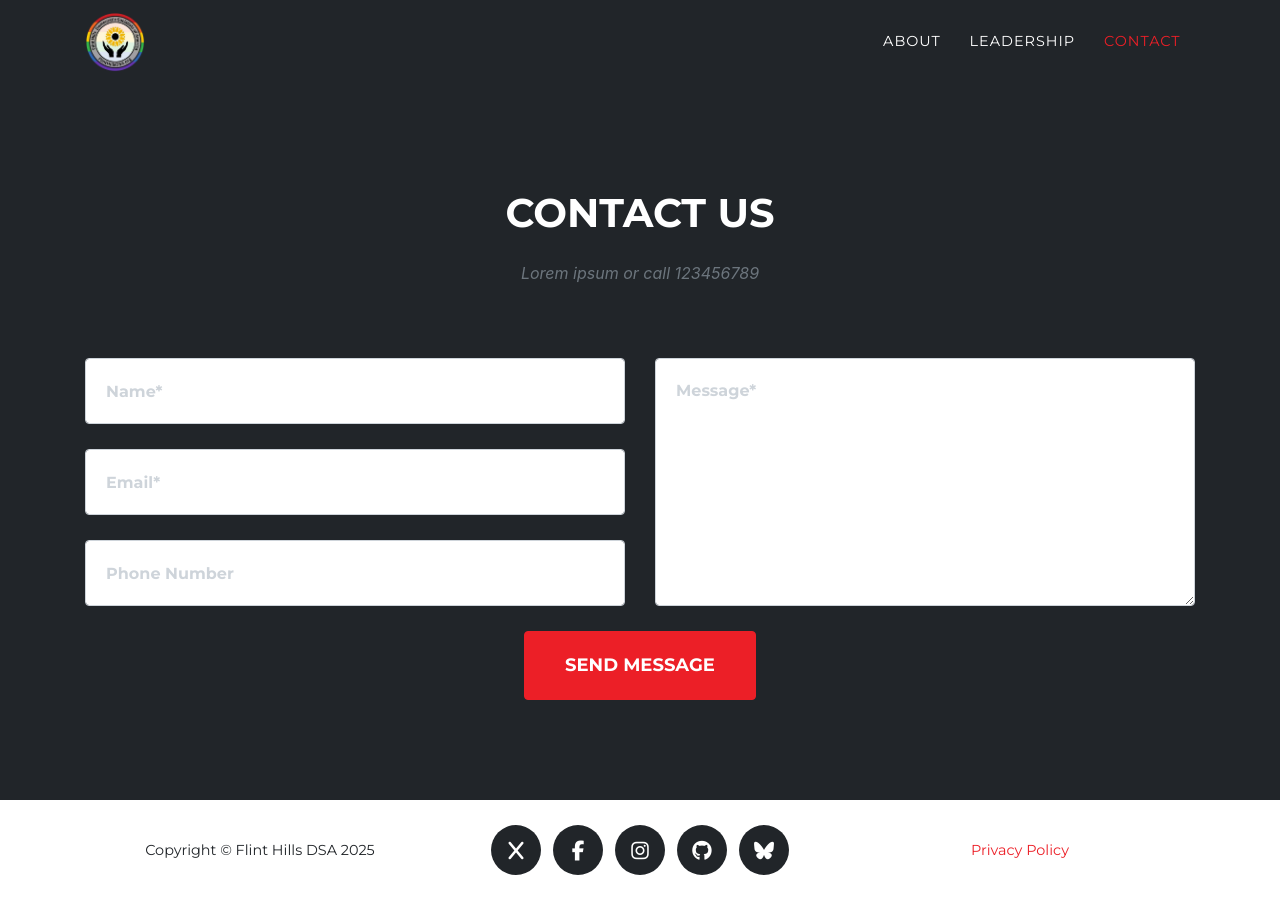
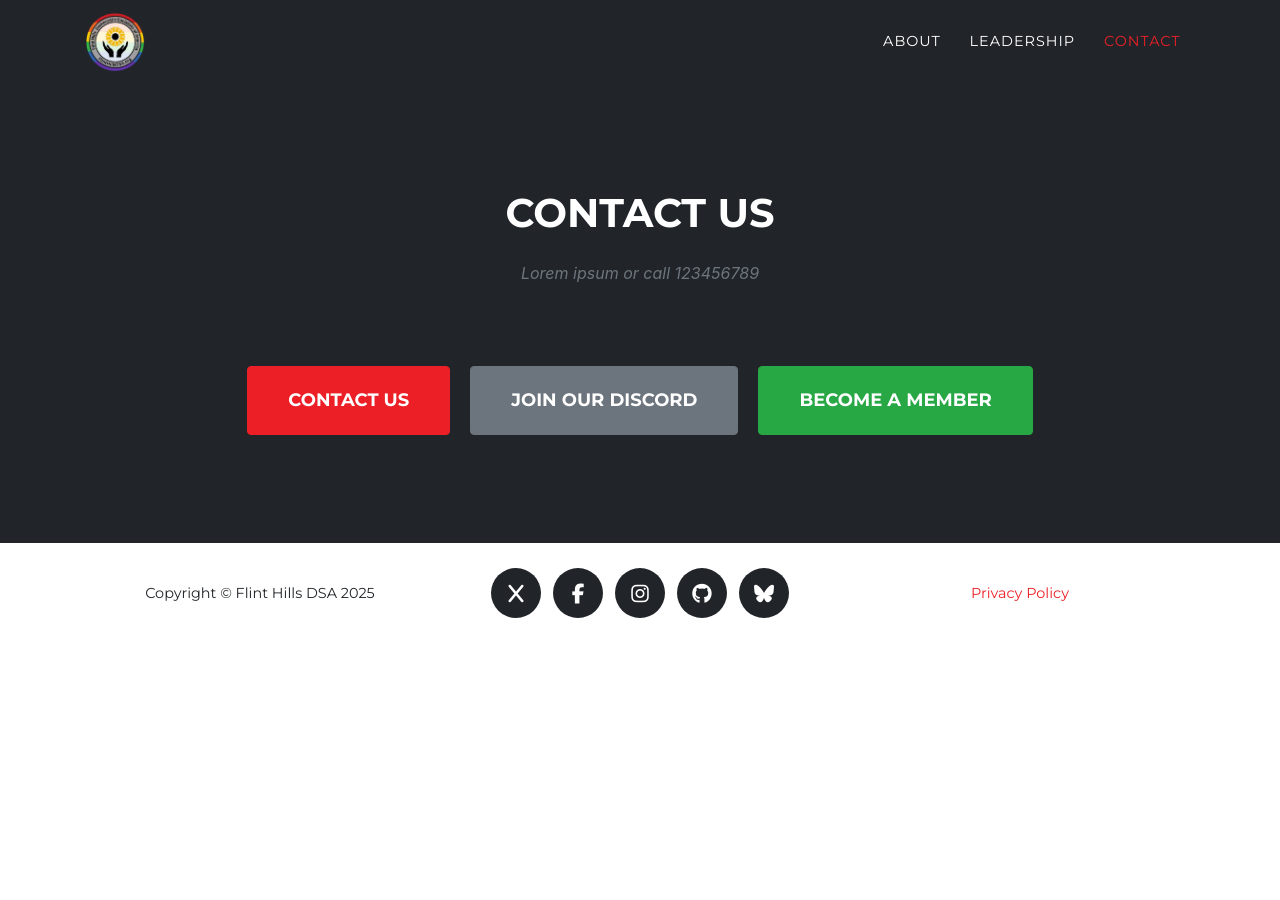
Before and after one commit to flinthillsdsa/website, a Jekyll site: the page built from index.md, in a window 1280 px wide and 900 px high, scrolled down 2865 px. Built offline with Jekyll 4.4.1, drawn with Linux system fonts in a browser that asks for light colours; some web fonts are replaced; after the commit the page ends 3508 px from its top, so only the background shows below that.

Commit message:
Update contact.html

```diff
--- a/_includes/contact.html
+++ b/_includes/contact.html
@@ -10,53 +10,27 @@
       </div>
     </div>
     <div class="row">
-      <div class="col-lg-12">
-        <form id="contactForm"
-          action="https://formspree.io/{% if site.formspree_form_path %}{{ site.formspree_form_path }}{% else %}{{ site.email }}{% endif %}"
-          novalidate="novalidate" method="POST">
-          <!--name="sentMessage"-->
-          <div class="row">
-            <div class="col-md-6">
-              <div class="form-group">
-                <input name="name" class="form-control" id="name" type="text"
-                  placeholder="{{ site.data.sitetext[site.locale].contact.name | default: "Name*" }}"
-                  required="required" data-validation-required-message="{{ site.data.sitetext[site.locale].contact.name-validation | default: "Please enter your name." }}">
-                <p class="help-block text-danger"></p>
-              </div>
-              <div class="form-group">
-                <input name="_replyto" class="form-control" id="email" type="email"
-                  placeholder="{{ site.data.sitetext[site.locale].contact.email | default: "Email*" }}"
-                  required="required" data-validation-required-message="{{ site.data.sitetext[site.locale].contact.email-validation | default: "Please enter your email address." }}">
-                <p class="help-block text-danger"></p>
-              </div>
-              <div class="form-group">
-                <input name="phone" class="form-control" id="phone" type="tel"
-                  placeholder="{{ site.data.sitetext[site.locale].contact.phone | default: "Phone Number*" }}"
-                  required="required" data-validation-required-message="{{ site.data.sitetext[site.locale].contact.phone-validation | default: "Please enter your phone number." }}">
-                <p class="help-block text-danger"></p>
-              </div>
-            </div>
-            <div class="col-md-6">
-              <div class="form-group">
-                <textarea name="message" class="form-control" id="message"
-                  placeholder="{{ site.data.sitetext[site.locale].contact.message | default: "Message*" }}"
-                  required="required" data-validation-required-message="{{ site.data.sitetext[site.locale].contact.message-validation | default: "Please enter a message." }}"></textarea>
-                <p class="help-block text-danger"></p>
-              </div>
-            </div>
-            <input type="hidden" name="_subject" id="email-subject"
-              value="{{ site.data.sitetext[site.locale].contact.subject | default: "Contact Form Submission" }}">
-            <div class="clearfix"></div>
-            <div class="col-lg-12 text-center">
-              <div id="success"></div>
-              <button id="sendMessageButton" class="btn btn-primary btn-xl text-uppercase"
-                type="submit">{{ site.data.sitetext[site.locale].contact.submit | default: "Send Message" }}</button>
-            </div>
-            <input type="text" name="_gotcha" style="display:none">
-            <input type="hidden" name="_next" value="#" />
-          </div>
-        </form>
-      </div>
+    <div class="col-lg-12 text-center">
+  <button
+    class="btn btn-primary btn-xl text-uppercase m-2"
+    data-toggle="modal"
+    data-target="#modal-contact">
+    Contact Us
+  </button>
+  <button
+    class="btn btn-secondary btn-xl text-uppercase m-2"
+    data-toggle="modal"
+    data-target="#modal-discord">
+    Join our Discord
+  </button>
+  <button
+    class="btn btn-success btn-xl text-uppercase m-2"
+    data-toggle="modal"
+    data-target="#modal-membership">
+    Become a Member
+  </button>
+</div>
+
     </div>
   </div>
 </section>
@@ -65,58 +39,24 @@
   <div class="container">
     <div class="row">
       <div class="col-lg-12 text-center">
-        <h2 class="section-heading text-uppercase">
-          {{ site.data.sitetext.contact.title | markdownify | default: Contact Us }}</h2>
-        <h3 class="section-subheading text-muted">{{ site.data.sitetext.contact.text | default: "" }}</h3>
-      </div>
-    </div>
-    <div class="row">
-      <div class="col-lg-12">
-        <form id="contactForm"
-          action="https://formspree.io/{% if site.formspree_form_path %}{{ site.formspree_form_path }}{% else %}{{ site.email }}{% endif %}"
-          novalidate="novalidate" method="POST">
-          <!--name="sentMessage"-->
-          <div class="row">
-            <div class="col-md-6">
-              <div class="form-group">
-                <input name="name" class="form-control" id="name" type="text"
-                  placeholder="{{ site.data.sitetext.contact.name | default: "Name*" }}"
-                  required="required" data-validation-required-message="{{ site.data.sitetext.contact.name-validation | default: "Please enter your name." }}">
-                <p class="help-block text-danger"></p>
-              </div>
-              <div class="form-group">
-                <input name="_replyto" class="form-control" id="email" type="email"
-                  placeholder="{{ site.data.sitetext.contact.email | default: "Email*" }}"
-                  required="required" data-validation-required-message="{{ site.data.sitetext.contact.email-validation | default: "Please enter your email address." }}">
-                <p class="help-block text-danger"></p>
-              </div>
-              <div class="form-group">
-                <input name="phone" class="form-control" id="phone" type="tel"
-                  placeholder="{{ site.data.sitetext.contact.phone | default: "Phone Number*" }}"
-                  required="required" data-validation-required-message="{{ site.data.sitetext.contact.phone-validation | default: "Please enter your phone number." }}">
-                <p class="help-block text-danger"></p>
-              </div>
-            </div>
-            <div class="col-md-6">
-              <div class="form-group">
-                <textarea name="message" class="form-control" id="message"
-                  placeholder="{{ site.data.sitetext.contact.message | default: "Message*" }}"
-                  required="required" data-validation-required-message="{{ site.data.sitetext.contact.message-validation | default: "Please enter a message." }}"></textarea>
-                <p class="help-block text-danger"></p>
-              </div>
-            </div>
-            <input type="hidden" name="_subject" id="email-subject"
-              value="{{ site.data.sitetext.contact.subject | default: "Contact Form Submission" }}">
-            <div class="clearfix"></div>
-            <div class="col-lg-12 text-center">
-              <div id="success"></div>
-              <button id="sendMessageButton" class="btn btn-primary btn-xl text-uppercase"
-                type="submit">{{ site.data.sitetext.contact.submit | default: "Send Message" }}</button>
-            </div>
-            <input type="text" name="_gotcha" style="display:none">
-            <input type="hidden" name="_next" value="#" />
-          </div>
-        </form>
+  <button
+    class="btn btn-primary btn-xl text-uppercase m-2"
+    data-toggle="modal"
+    data-target="#modal-contact">
+    Contact Us
+  </button>
+  <button
+    class="btn btn-secondary btn-xl text-uppercase m-2"
+    data-toggle="modal"
+    data-target="#modal-discord">
+    Join our Discord
+  </button>
+  <button
+    class="btn btn-success btn-xl text-uppercase m-2"
+    data-toggle="modal"
+    data-target="#modal-membership">
+    Become a Member
+  </button>
       </div>
     </div>
   </div>
```
